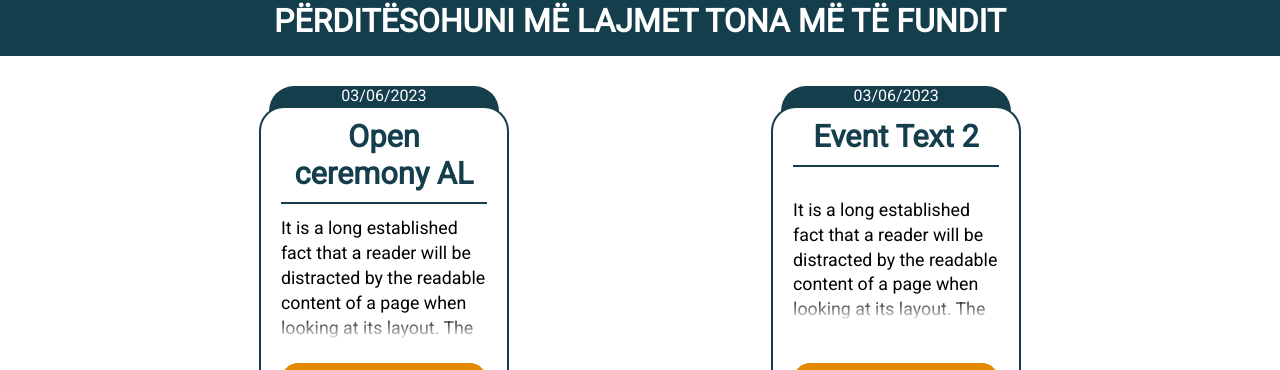
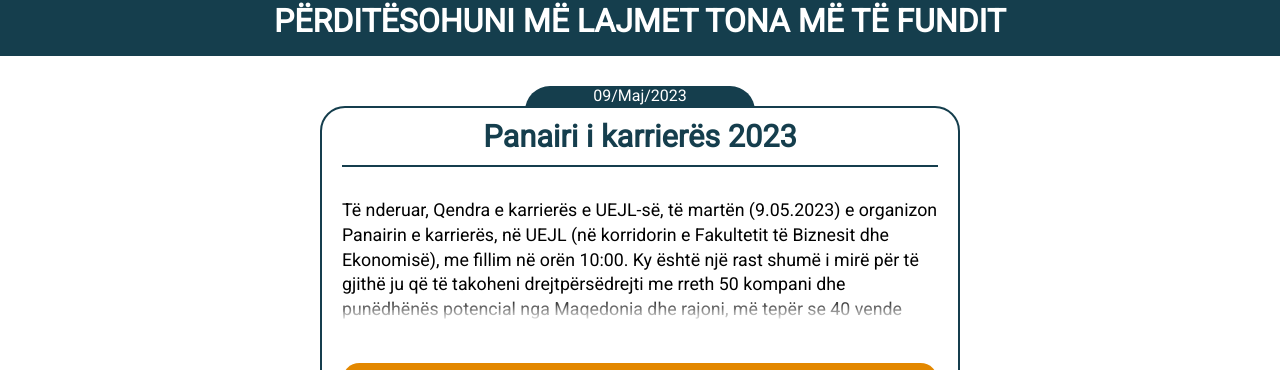
Before and after one commit to RikiRV/Career-Center-SEEU, a Next.js app: page / in a window 1280 px wide. Shown: the part 582-952 px from the top of the page. Built offline with nearby package versions, Linux system fonts and the light colour scheme.

Commit message:
Added Event Card Translation and Width

```diff
--- a/public/locales/al/EventAL.js
+++ b/public/locales/al/EventAL.js
@@ -1,21 +1,11 @@
 export default [
   {
     id: 1,
-    title: "Open ceremony AL",
-    text: "It is a long established fact that a reader will be distracted by the readable content of a page when looking at its layout. The point of using Lorem Ipsum is that it has a more-or-less normal distribution of letters, as opposed to",
+    title: "Panairi i karrierës 2023",
+    text: "Të nderuar,\n\nQendra e karrierës e UEJL-së, të martën (9.05.2023) e organizon Panairin e karrierës, në UEJL (në korridorin e Fakultetit të Biznesit dhe Ekonomisë), me fillim në orën 10:00.\n\n Ky është një rast shumë i mirë për të gjithë ju që të takoheni drejtpërsëdrejti me rreth 50 kompani dhe punëdhënës potencial nga Maqedonia dhe rajoni, më tepër se 40 vende pune të hapura dhe shumë mundësi për punë praktike. \n\nАgjenda e panairit - https://bit.ly/3NKewvp\n\nMundësitë për punësim/internship - https://bit.ly/42cuuCF\n\nKompanitë - https://bit.ly/42uTncI\n\nMe respekt!\n\nQendra e karrierës e UEJL-së",
     date: {
-      day: "03",
-      month: "06",
-      year: "2023",
-    },
-  },
-  {
-    id: 2,
-    title: "Event Text 2",
-    text: "It is a long established fact that a reader will be distracted by the readable content of a page when looking at its layout. The point of using Lorem Ipsum is that it has a more-or-less normal distribution of letters, as opposed to",
-    date: {
-      day: "03",
-      month: "06",
+      day: "09",
+      month: "Maj",
       year: "2023",
     },
   },
--- a/public/locales/en/EventEN.js
+++ b/public/locales/en/EventEN.js
@@ -1,21 +1,11 @@
 export default [
   {
     id: 1,
-    title: "Open ceremony EN",
-    text: "It is a long established fact that a reader will be distracted by the readable content of a page when looking at its layout. The point of using Lorem Ipsum is that it has a more-or-less normal distribution of letters, as opposed to",
+    title: "Career Fair 2023",
+    text: "Dear,\n\nSEEU Career Centre organizes the Career Fair on Tuesday (9.05.2023) at SEEU (at the Hall of the Faculty of Business and Economics) starting from 10:00 AM.\n\nThis is a good opportunity for YOU to meet with over 50 companies and potential employers from Macedonia and and the region, more than 40 open jobs and many opportunities for internship.\n\nAgenda - https://bit.ly/3NKewvp\n\nOpportunities for employment/ internship - https://bit.ly/42cuuCF\n\nAttending companies - https://bit.ly/42uTncI\n\nWith respect!",
     date: {
-      day: "03",
-      month: "06",
-      year: "2023",
-    },
-  },
-  {
-    id: 2,
-    title: "Event Text 2",
-    text: "It is a long established fact that a reader will be distracted by the readable content of a page when looking at its layout. The point of using Lorem Ipsum is that it has a more-or-less normal distribution of letters, as opposed to",
-    date: {
-      day: "03",
-      month: "06",
+      day: "09",
+      month: "May",
       year: "2023",
     },
   },
--- a/public/locales/mk/EventMK.js
+++ b/public/locales/mk/EventMK.js
@@ -1,21 +1,11 @@
 export default [
   {
     id: 1,
-    title: "Open ceremony MK",
-    text: "It is a long established fact that a reader will be distracted by the readable content of a page when looking at its layout. The point of using Lorem Ipsum is that it has a more-or-less normal distribution of letters, as opposed to",
+    title: "Саем за кариера 2023",
+    text: "Почитувани,\n\nЦентарот за кариера, во вторник (9.05. 2023), го организира Саемот на кариера, со почеток во 10:00 часот, во УЈИЕ (холот на Факултетот за бизнис и економија).\n\nОва е многу добра можност за ВАС, да се сретнете директно со многу над 50 компании, потенцијални работодавци од Македонија и регионот, повеќе од 40 отворени работни места и многу можности за практична работа.\n\nАгенда - https://bit.ly/3NKewvp\n\nМожностите за вработување/практична работа - https://bit.ly/42cuuCF\n\nКомпании - https://bit.ly/42uTncI\n\nСо почит!\n\nЦентарот за кариера при УЈИЕ\n\n",
     date: {
-      day: "03",
-      month: "06",
-      year: "2023",
-    },
-  },
-  {
-    id: 2,
-    title: "Event Text 2",
-    text: "It is a long established fact that a reader will be distracted by the readable content of a page when looking at its layout. The point of using Lorem Ipsum is that it has a more-or-less normal distribution of letters, as opposed to",
-    date: {
-      day: "03",
-      month: "06",
+      day: "09",
+      month: "Maj",
       year: "2023",
     },
   },
--- a/styles/Event Card/eventCard.module.css
+++ b/styles/Event Card/eventCard.module.css
@@ -12,7 +12,7 @@
   justify-content: space-between;
   flex-direction: column;
   min-height: 304px;
-  max-width: 250px;
+  max-width: 40em;
   border: 2px solid #153e4d;
   border-radius: 25px;
   padding: 10px 20px;
```
